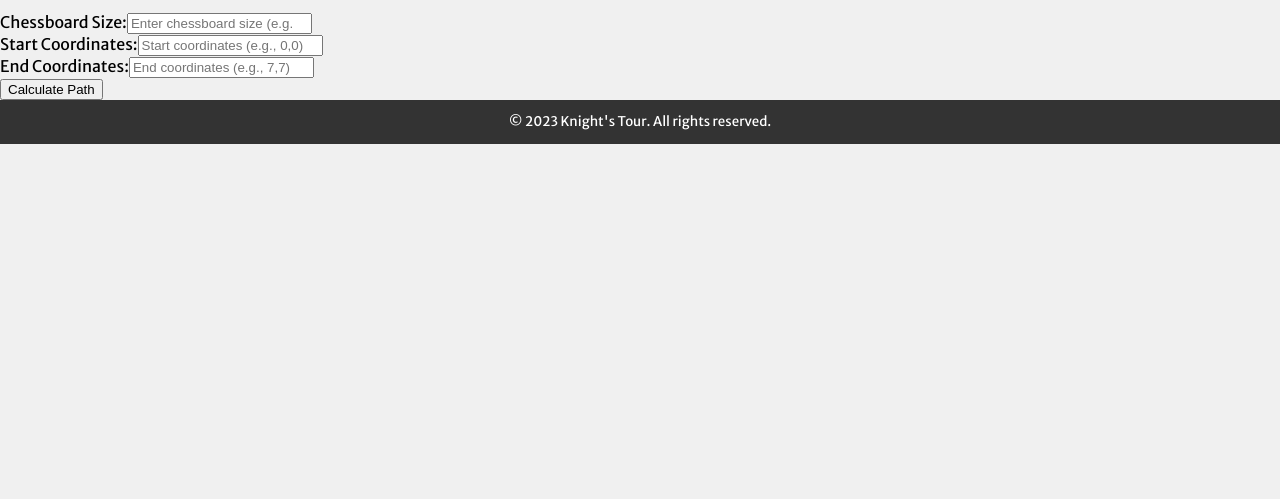
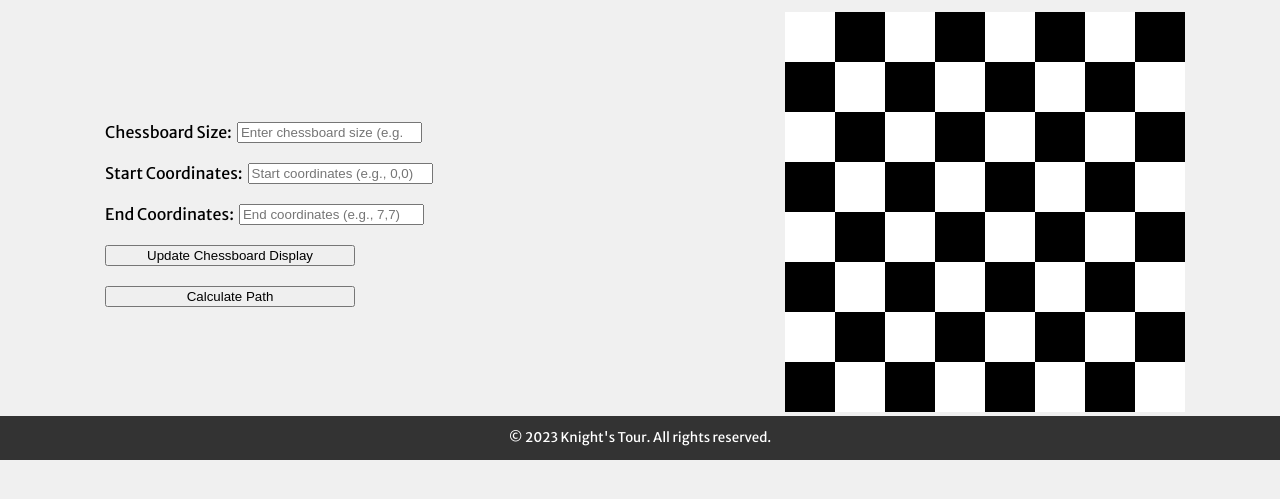
Before and after one commit to rjarrin/Knights-Travails, a website built with webpack: page src/index.html in a window 1280 px wide. Shown: the part 123-622 px from the top of the page. Built offline with nearby package versions, Linux system fonts and the light colour scheme.

Commit message:
Implemented initial chessboard svg

```diff
--- a/src/modules/dom.js
+++ b/src/modules/dom.js
@@ -5,10 +5,39 @@ function generateChessboard() {
     // Identify the main container
     const container = document.getElementById('main-container');
     // Chessboard container
-    const chessBoard = document.createElement('div');
-    chessBoard.id = 'chessboard-container';
+    const chessBoardContainer = document.createElement('div');
+    chessBoardContainer.id = 'chessboard-container';
+    // Create the initial 8x8 chessboard
+    const tiles = 8;
+    const tileSize = 50;
+    // Prepare board SVG
+    const board = document.createElementNS('http://www.w3.org/2000/svg', 'svg');
+    board.setAttribute('width', tiles * tileSize);
+    board.setAttribute('height', tiles * tileSize);
+    board.setAttribute('border', '1px solid red');
+    // Iterate through board rows
+    for (let i = 0; i < tiles; i += 1) {
+        // Iterate through the board columns
+        for (let j = 0; j < tiles; j += 1) {
+            // Create the tile
+            const tile = document.createElementNS(
+                'http://www.w3.org/2000/svg',
+                'rect',
+            );
+            // Set tile attributes (i.e., x, y, width, height, fill color)
+            tile.setAttribute('x', i * tileSize);
+            tile.setAttribute('y', j * tileSize);
+            tile.setAttribute('width', tileSize);
+            tile.setAttribute('height', tileSize);
+            tile.setAttribute('fill', (i + j) % 2 === 0 ? 'white' : 'black');
+            tile.classList.add('tile');
+            board.appendChild(tile);
+        }
+    }
+    chessBoardContainer.appendChild(board);
+
     // Append the chessboard to the container
-    container.appendChild(chessBoard);
+    container.appendChild(chessBoardContainer);
 }
 
 export function generateHeader() {
@@ -36,6 +65,7 @@ export function generateMain() {
 
     // Make sidebar container for input fields
     const sideContainer = document.createElement('div');
+    sideContainer.id = 'side-container';
 
     // Chessboard size: Container
     const chessboardSize = document.createElement('div');
@@ -86,15 +116,21 @@ export function generateMain() {
     endContainer.appendChild(endInput);
     sideContainer.appendChild(endContainer);
 
+    // Update display button
+    const updateButton = document.createElement('button');
+    updateButton.id = 'update-button';
+    updateButton.textContent = 'Update Chessboard Display';
+    sideContainer.appendChild(updateButton);
+
     // Calculate path button
     const pathButton = document.createElement('button');
     pathButton.id = 'calculate-path';
     pathButton.textContent = 'Calculate Path';
     sideContainer.appendChild(pathButton);
 
+    // Append all container elements to the main container
+    container.appendChild(sideContainer);
+
     // Modular call to create the chessboard graph
     generateChessboard();
-
-    // Append all container elements to the main container
-    container.appendChild(sideContainer);
 }
--- a/src/style.css
+++ b/src/style.css
@@ -17,12 +17,44 @@ body {
     padding: 10px;
 }
 
-
 #logo-image {
     width: 105px;
     height: 105px;
     border-radius: 50%;
     margin: 5px;
+}
+
+#main-container {
+    display: flex;
+    align-items: center;
+    justify-content: space-around;
+}
+
+#side-container {
+    display: flex;
+    flex-direction: column;
+    justify-content: space-evenly;
+    width: 500px;
+}
+
+#side-container div {
+    display: flex;
+    margin: 10px
+}
+
+#side-container button {
+    justify-content: center;
+    width: 50%;
+    margin: 10px;
+}
+
+#side-container div label {
+    /* margin-right: auto; */
+}
+
+#side-container div input {
+    margin-left: auto;
+    margin-left: 5px;
 }
 
 footer {
```
